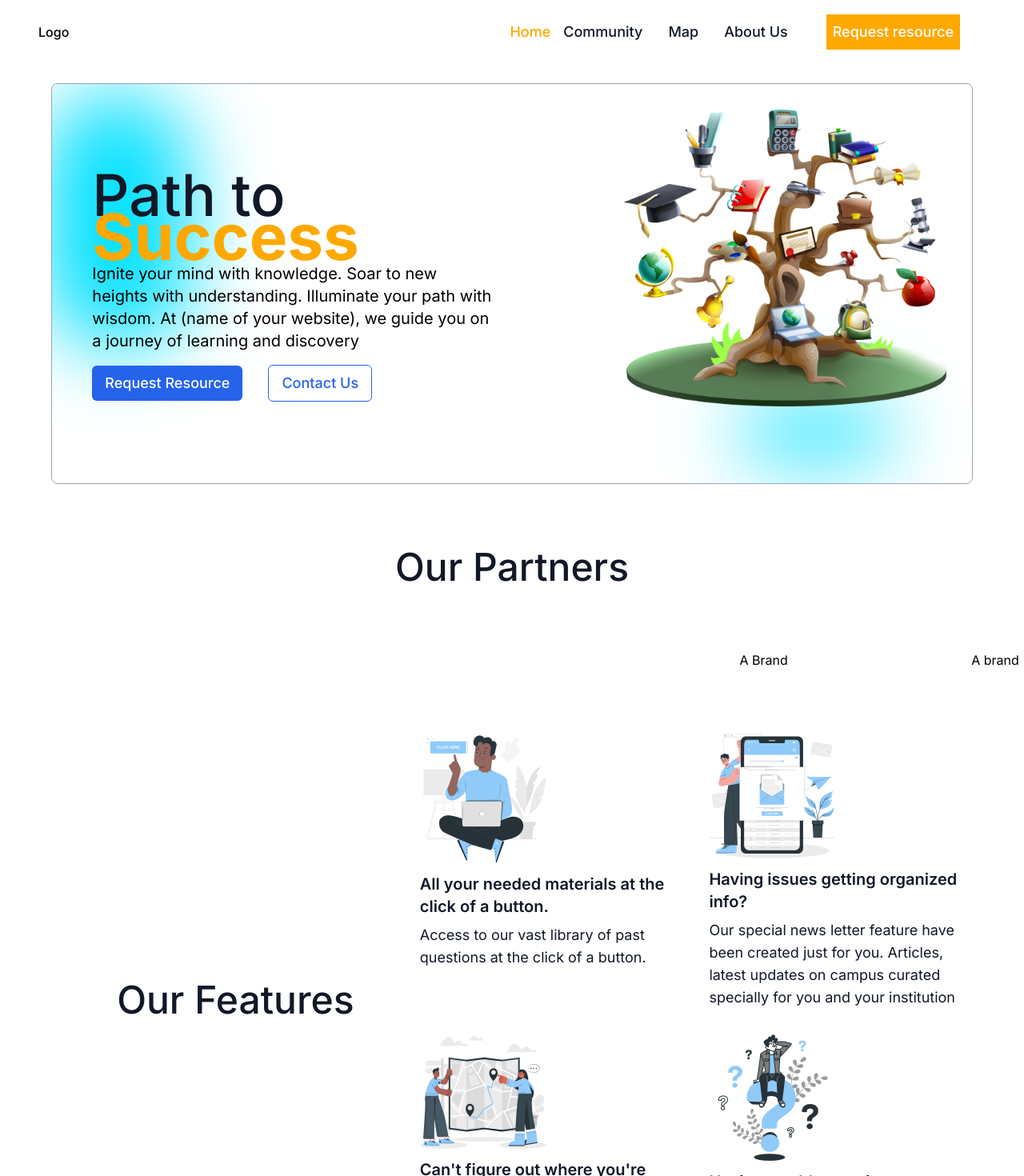
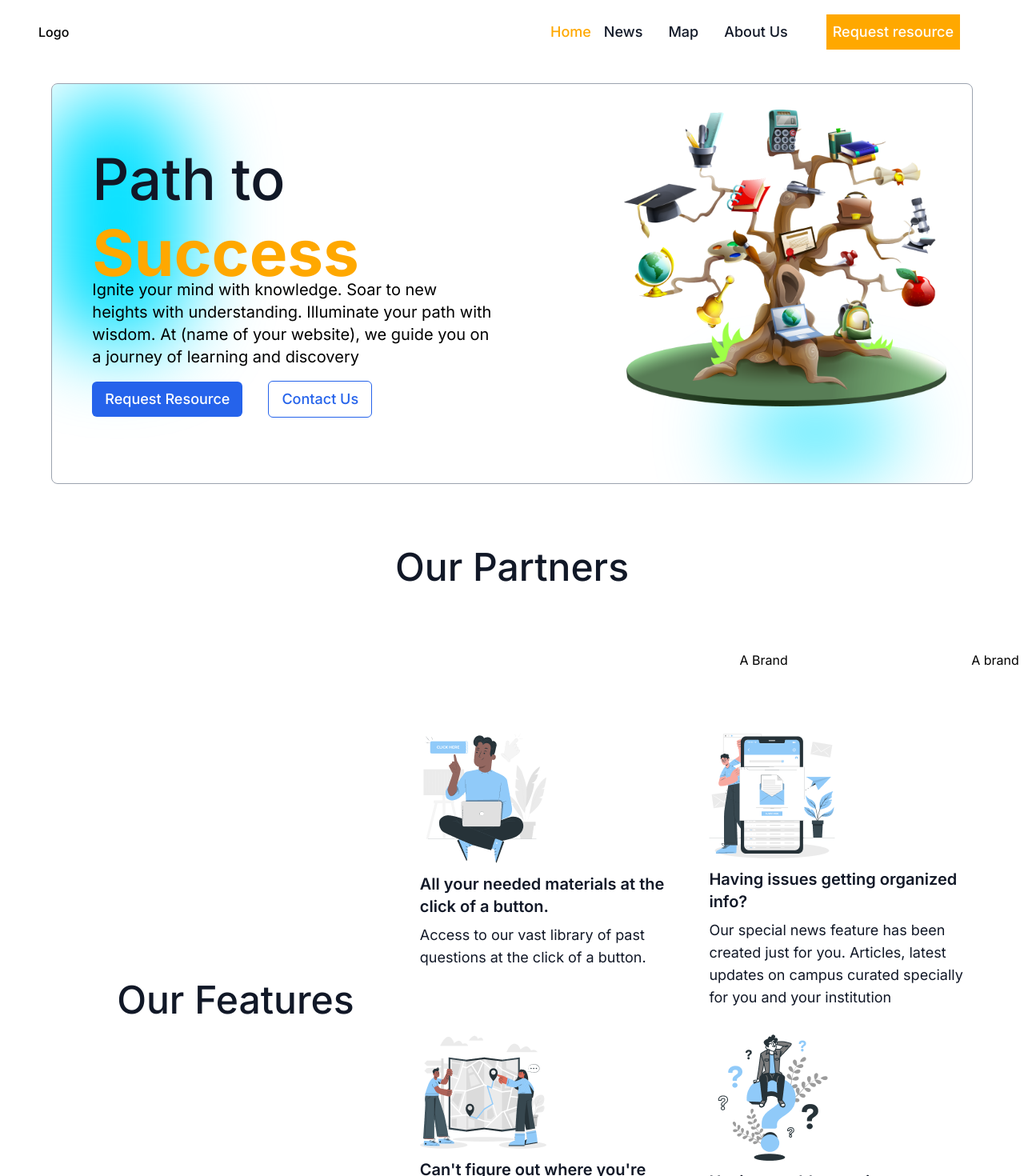
Before and after one commit to Viclaww/miversitysite, a Next.js app: page / in a window 1280 px wide. Shown: the top 1470 px of the page at 80% size. Built offline with nearby package versions, Linux system fonts and the light colour scheme.

Commit message:
Touch ups

```diff
--- a/app/components/Features.tsx
+++ b/app/components/Features.tsx
@@ -12,9 +12,6 @@ export const Features: FC = (): JSX.Element =>{
                 <h3 className="w-full text-3xl md:text-5xl text-center font-medium text-gray-900">
                     Our Features
                 </h3>
-                <span>
-
-                </span>
             </header>
             <section className="w-full mt-12 md:mt-0 flex flex-col md:w-[60%] md:grid  md:grid-cols-2 gap-8">
                 <Feature
@@ -25,7 +22,7 @@ export const Features: FC = (): JSX.Element =>{
                 <Feature
                 iconImage={Icon1}
                 header={"Having issues getting organized info?"}
-                article={"Our special news letter feature have been created just for you. Articles, latest updates on campus curated specially for you and your institution"}
+                article={"Our special news feature has been created just for you. Articles, latest updates on campus curated specially for you and your institution"}
                 ></Feature>
                  <Feature
                 iconImage={Icon4}
--- a/app/components/Hero.tsx
+++ b/app/components/Hero.tsx
@@ -11,7 +11,7 @@ export const Hero: FC = (): JSX.Element =>{
                 <header>
                     <h1 className="text-gray-900 text-left text-2xl  md:text-7xl font-medium">
                         Path to
-                        <span className="text-[#FFA800] text-2xl md:text-[5rem] font-bold block">Success</span>
+                        <span className="text-[#FFA800] text-2xl md:mt-10 mt-0 md:text-[5rem] font-bold block">Success</span>
                     </h1>
                 </header>
                 <article className="mt-1 md:mt-4">
--- a/app/components/Navbar.tsx
+++ b/app/components/Navbar.tsx
@@ -22,7 +22,7 @@ export const NavBar: FC<NavProps> = (): JSX.Element =>{
                     </span>
                     <span  className={ pathname === "/about" ? 'text-gray-900 mx-4' : "mx-4 text-gray-900 text-lg font-medium"} >
                     <Link href={"/community"}>
-                        Community
+                        News
                     </Link>
                     </span>
                     <span className={ pathname === "/FAQs" ? 'text-gray-900 mx-4' : "mx-4 text-gray-900 text-lg font-medium"}>
```
Also changed, not shown: app/components/Partners.tsx (indentation only).
